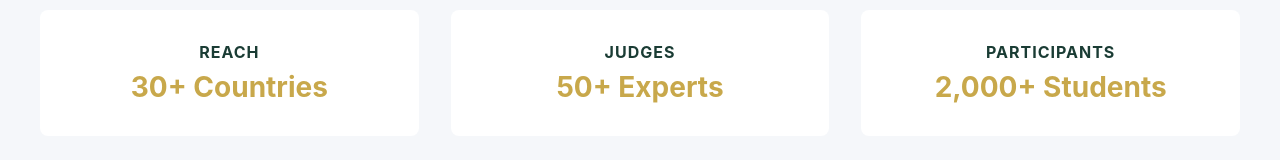
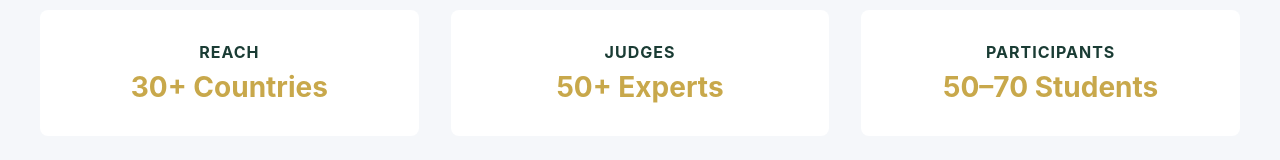
Before and after one commit to nurbajenglish-byte/emeraldhv-web, a plain HTML site: page public/competitions.html in a window 1280 px wide. Shown: the part 510-670 px from the top of the page. Drawn offline with Linux system fonts and the light colour scheme.

Commit message:
Competitions page: participants stat corrected to 50-70 students

```diff
--- a/public/competitions.html
+++ b/public/competitions.html
@@ -842,7 +842,7 @@
             </div>
             <div class="overview-card">
                 <h3>Participants</h3>
-                <p>2,000+ Students</p>
+                <p>50–70 Students</p>
             </div>
         </div>
     </section>
```
